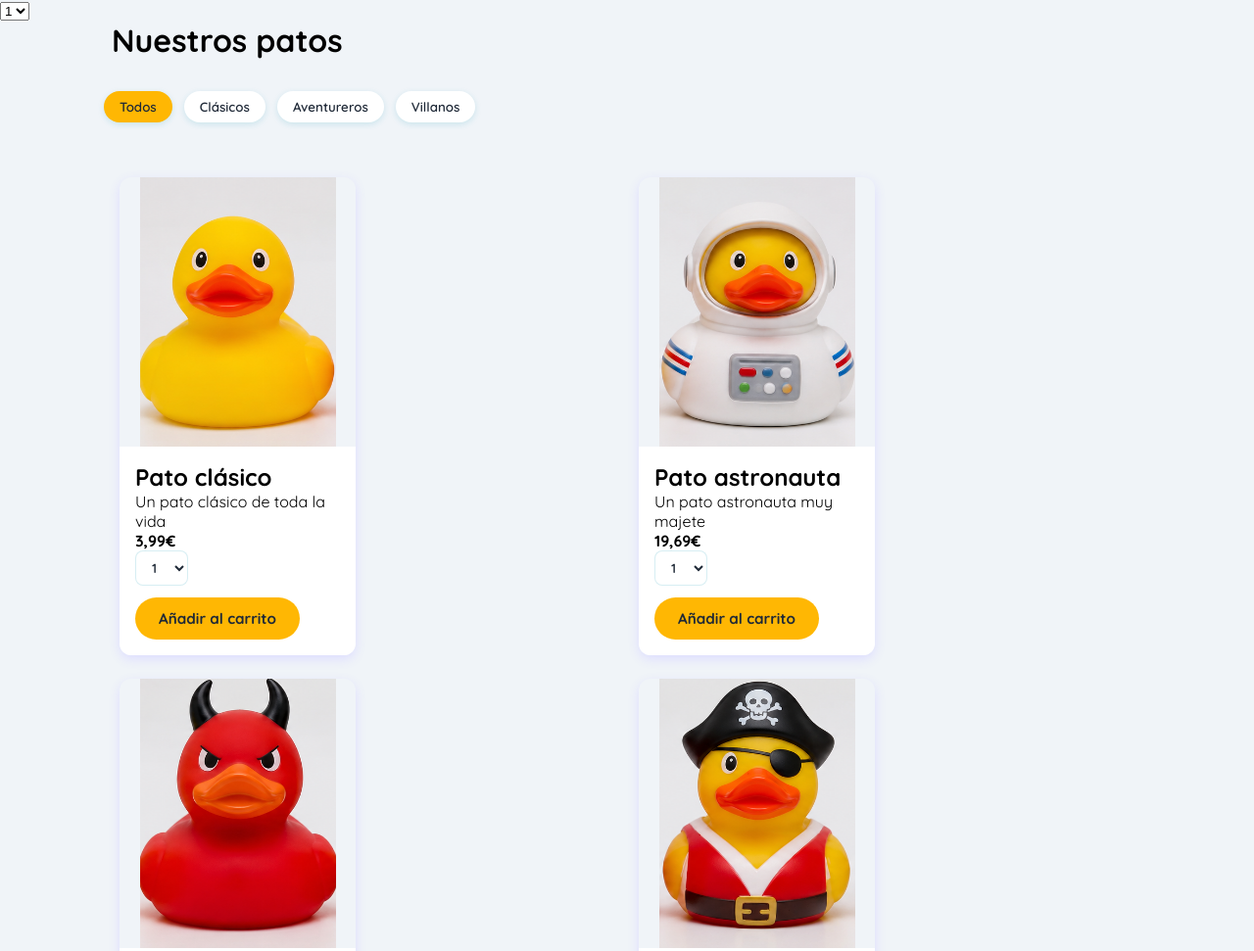
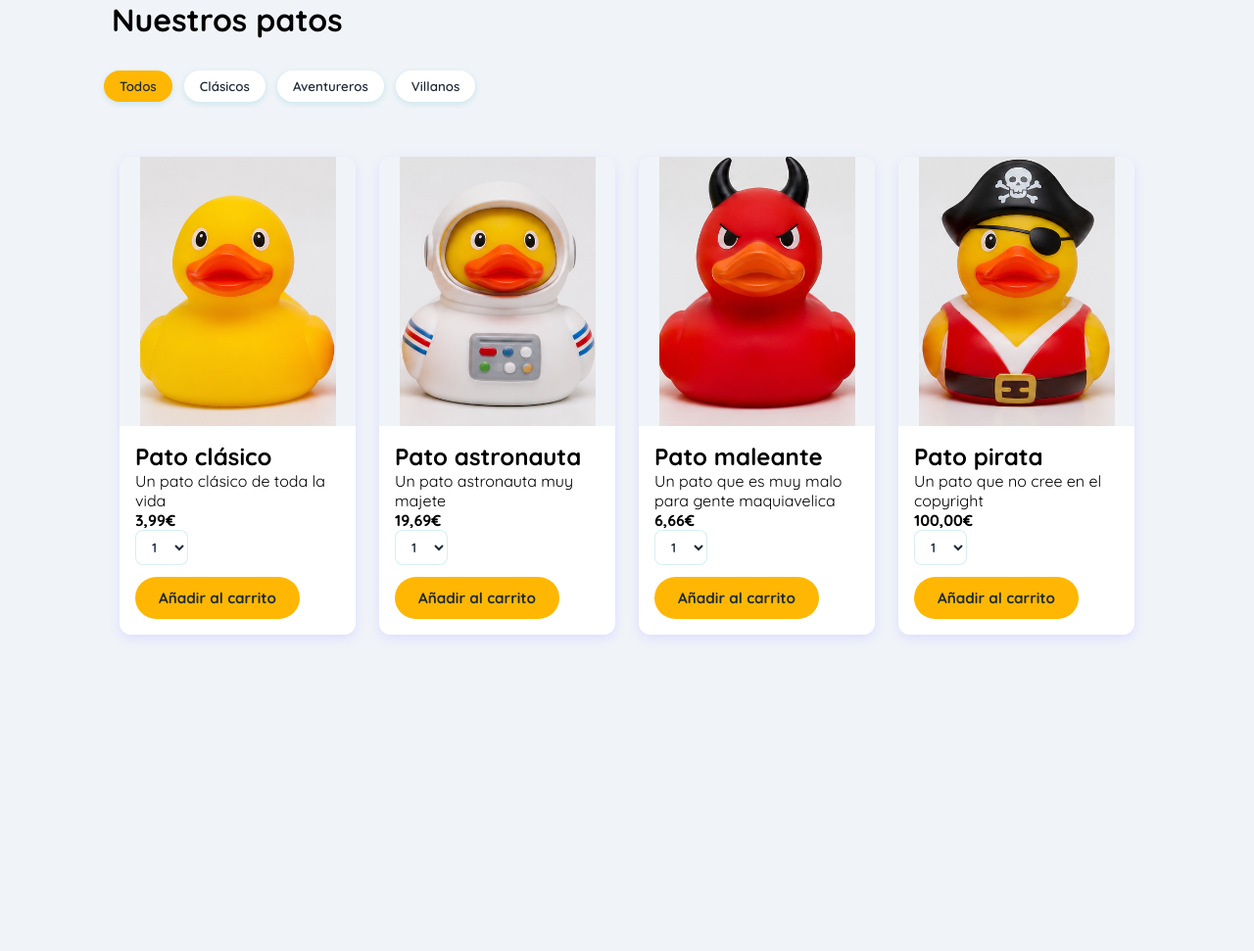
Before and after one commit to FactoriaF5-Asturias/project-p5-digital-academy-team4-duckstore, a plain HTML site: page catalog.html in a window 1280 px wide. Shown: the top 971 px of the page at 98% size. After the commit the page ends 800 px from the top, so only its background shows below. Drawn offline with Linux system fonts and the light colour scheme.

Commit message:
feat. completado producto html

```diff
--- a/catalog.html
+++ b/catalog.html
@@ -12,14 +12,6 @@
     <header>
     </header>
     <main>
-
-        <select aria-label="Cantidad">
-            <option value="1">1</option>
-            <option value="2">2</option>
-            <option value="3">3</option>
-            <option value="4">4</option>
-            <option value="5">5</option>
-        </select>
 
         <h1 class="explore-ducks">Nuestros patos</h1>
         <nav class="filters" aria-label="Filtrar por categoría">
--- a/js/catalog.js
+++ b/js/catalog.js
@@ -14,13 +14,14 @@ function renderCatalog(category) {
 
     const cards = filtered.map(duck => `
         <article class="patos" data-id="${duck.id}">
-        <a href="product.html$id=${duck.id}" class="patos__link">
+        <a href="product.html?id=${duck.id}" class="patos__link">
             <img src="${duck.img}" alt="${duck.alt}">
             <div class="info">
                 <h2 class="titulo">${duck.name}</h2>
                 <p class="descripcion">${duck.description}</p>
                 <span class="precio">${duck.price.toFixed(2).replace('.', ',')}€</span>
-                <div class="add-row">
+                     </a>
+                     <div class="add-row">
                     <select class="qty-select" aria-label="Cantidad de ${duck.name} a añadir">
                         <option value="1">1</option>
                         <option value="2">2</option>
@@ -29,8 +30,8 @@ function renderCatalog(category) {
                         <option value="5">5</option>
 
                     </select>
-                <button class="add-to-cart" data-id="${duck.id}">Añadir al carrito</button>
-            </div>
+                     <button class="add-to-cart" data-id="${duck.id}">Añadir al carrito</button>
+                 </div>
             </div>
         </article>
     `);
```
Also changed, not shown: product.html (+2 -0 lines).
